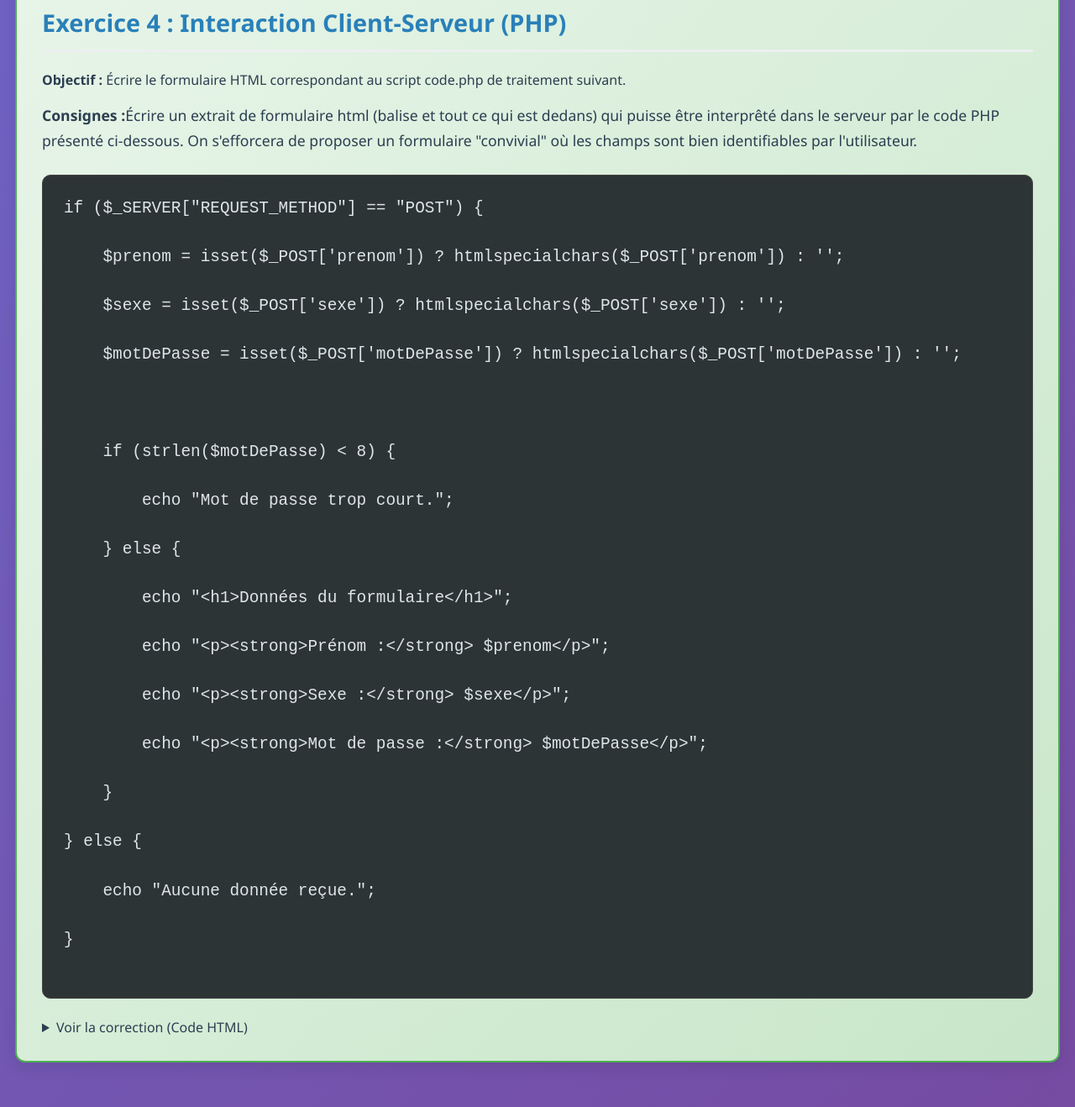
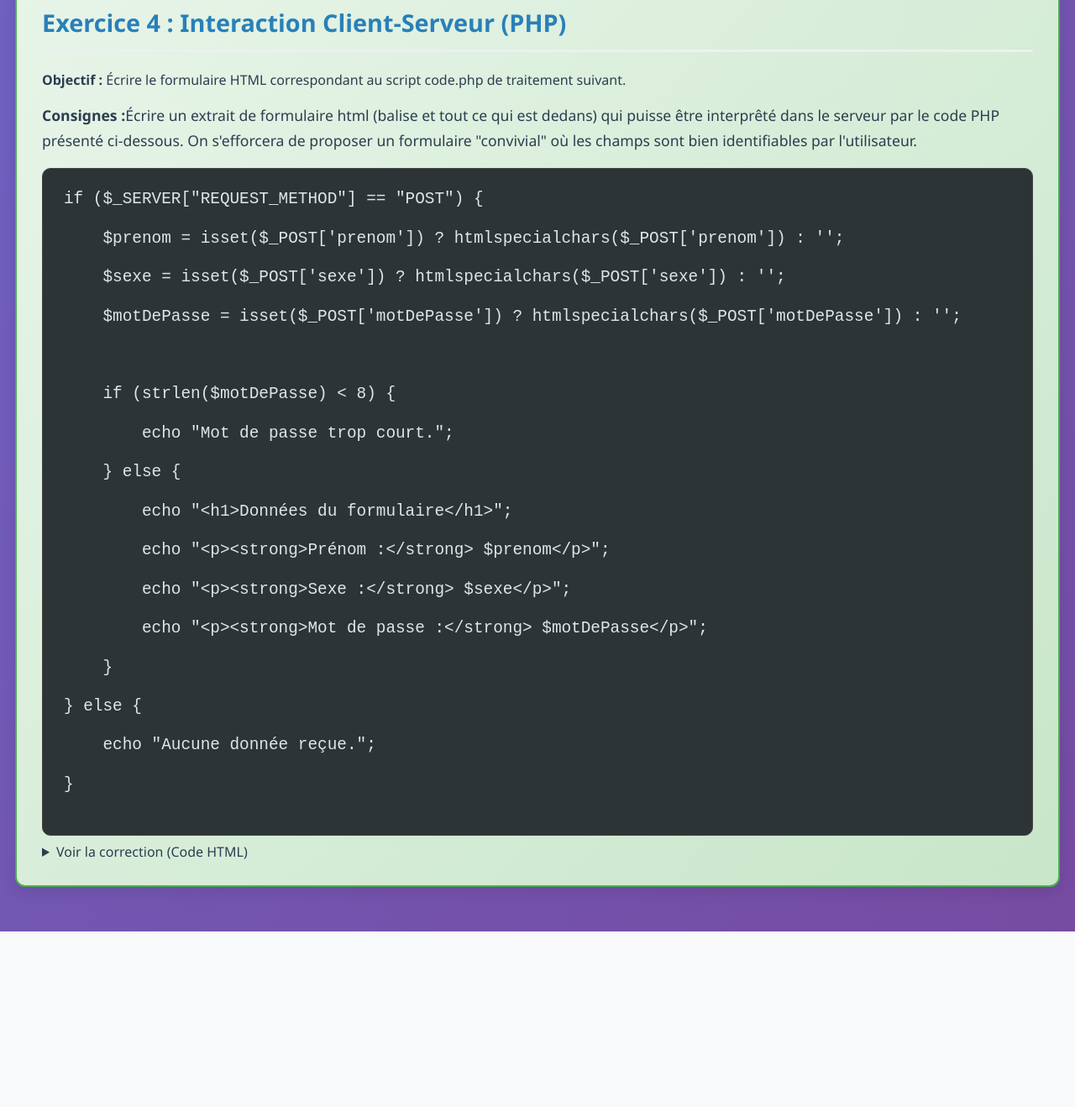
Before and after one commit to jennykhoury/ProjetDIU_Jenny_Manu_JL, a PHP site: page /exercices_formulaires.html in a window 1280 px wide. Shown: the part 3151-4469 px from the top of the page at 84% size. After the commit the page ends 4260 px from the top, so only its background shows below. Run offline with PHP 8.4, Linux system fonts and the light colour scheme.

Commit message:
Update CSS.css

```diff
--- a/CSS.css
+++ b/CSS.css
@@ -321,10 +321,10 @@ pre {
   padding: 25px;
   border-radius: 10px;
   overflow-x: auto;
-  margin: 25px 0;
+  margin: 10px 0; /* ajusté */
   border: 1px solid #444;
   font-size: 1.1em;
-  line-height: 1.5;
+  line-height: 1.2; /* ajusté pour réduire l'espacement */
 }
 
 code {
@@ -341,7 +341,9 @@ pre code {
   padding: 0;
   border: none;
   color: inherit;
+  line-height: 1.2; /* réduit l'espacement dans le code */
 }
+
 /*------------*/
 /* Formulaire */
 /*------------*/
```
